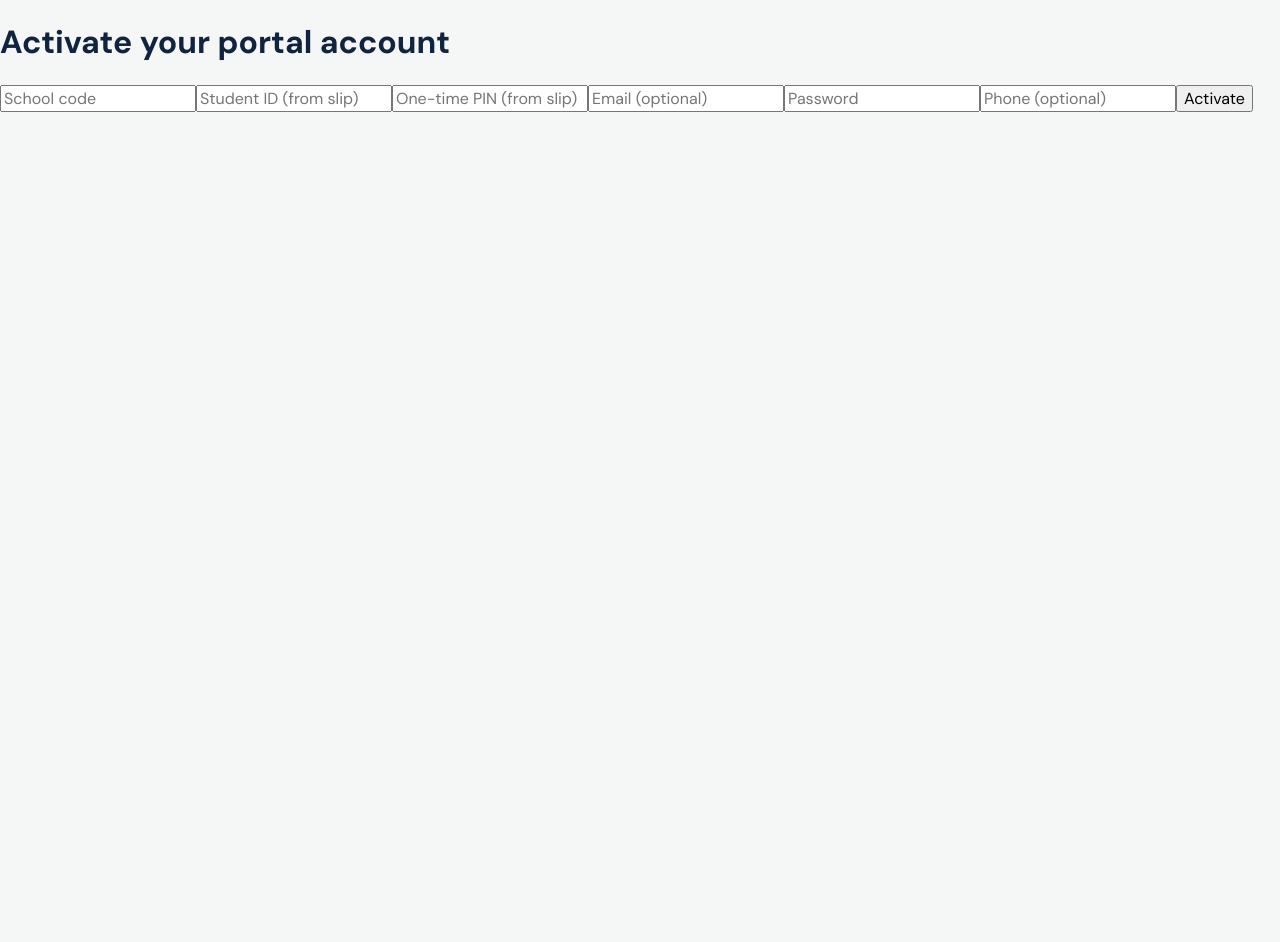
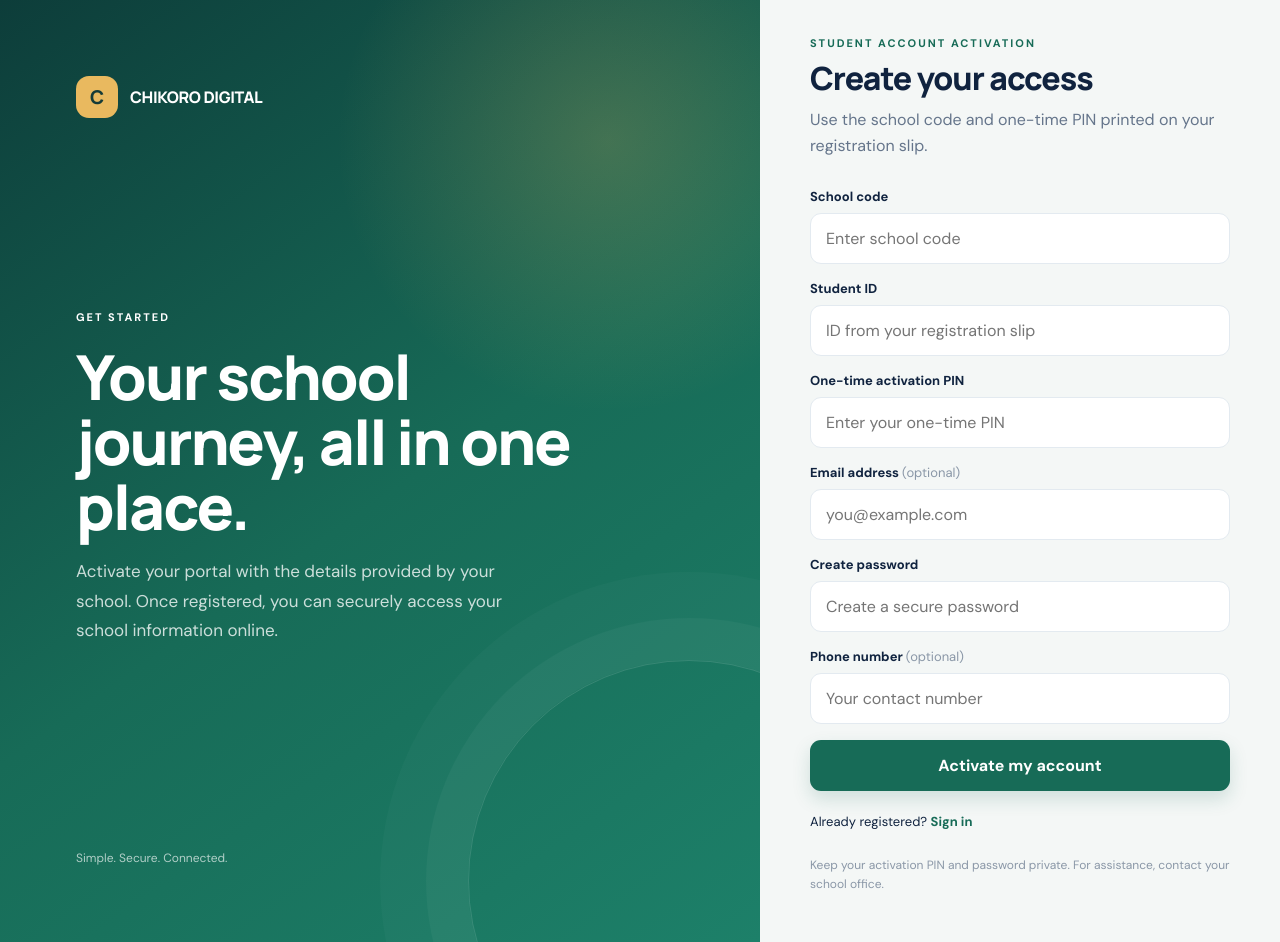
Before and after one commit to Mishtino/Chikoro-Digital, a Next.js app in the folder web/: page /portal/register in a window 1280 px wide. Before the commit the page ends 800 px from the top, so only its background shows below. Built offline with nearby package versions, Linux system fonts and the light colour scheme.

Commit message:
Redesign Chikoro Digital portal authentication screens

```diff
--- a/web/pages/portal/register.js
+++ b/web/pages/portal/register.js
@@ -4,41 +4,38 @@ import { useRouter } from 'next/router';
 export default function PortalRegister() {
   const router = useRouter();
   const [form, setForm] = useState({ school_code: '', student_number: '', pin: '', email: '', password: '', phone: '' });
-  const [error, setError] = useState('');
-  const [success, setSuccess] = useState('');
+  const [error, setError] = useState(''); const [success, setSuccess] = useState(''); const [loading, setLoading] = useState(false);
   async function submit(e) {
-    e.preventDefault();
+    e.preventDefault(); setError(''); setSuccess(''); setLoading(true);
     try {
-      const res = await fetch(`${process.env.NEXT_PUBLIC_API_URL || 'http://localhost:8000'}/portal/register`, {
-        method: 'POST',
-        headers: { 'Content-Type': 'application/json' },
-        body: JSON.stringify(form),
-      });
-      const data = await res.json();
-      if (!res.ok) throw new Error(data.detail || 'Registration failed');
-      setSuccess('Registered. Please log in.');
-      setTimeout(() => router.push('/portal/login'), 1200);
-    } catch (err) {
-      setError(err.message);
-    }
+      const res = await fetch(`${process.env.NEXT_PUBLIC_API_URL || 'http://localhost:8000'}/portal/register`, { method: 'POST', headers: { 'Content-Type': 'application/json' }, body: JSON.stringify(form) });
+      const data = await res.json(); if (!res.ok) throw new Error(data.detail || 'Registration could not be completed.');
+      setSuccess('Your portal account has been activated. You can now sign in.'); setTimeout(() => router.push('/portal/login'), 1500);
+    } catch (err) { setError(err.message); } finally { setLoading(false); }
   }
-  function set(k, v) { setForm((f) => ({ ...f, [k]: v })); }
+  function set(k,v){setForm(f=>({...f,[k]:v}));}
   return (
-    <div className="container">
-      <div className="card">
-        <h1>Activate your portal account</h1>
-        {error && <div className="error">{error}</div>}
-        {success && <div className="success">{success}</div>}
+    <main className="auth-shell">
+      <section className="auth-visual">
+        <div className="brand-lockup"><span className="brand-mark">C</span><span>CHIKORO DIGITAL</span></div>
+        <div className="visual-copy"><span className="eyebrow">Get started</span><h1>Your school journey, all in one place.</h1><p>Activate your portal with the details provided by your school. Once registered, you can securely access your school information online.</p></div>
+        <div className="visual-foot">Simple. Secure. Connected.</div>
+      </section>
+      <section className="auth-panel"><div className="auth-card">
+        <div className="form-eyebrow">Student account activation</div><h2>Create your access</h2><p className="auth-subtitle">Use the school code and one-time PIN printed on your registration slip.</p>
+        {error && <div className="auth-alert error" role="alert">{error}</div>}{success && <div className="auth-alert success" role="status">{success}</div>}
         <form onSubmit={submit}>
-          <input placeholder="School code" value={form.school_code} onChange={(e) => set('school_code', e.target.value)} />
-          <input placeholder="Student ID (from slip)" value={form.student_number} onChange={(e) => set('student_number', e.target.value)} />
-          <input placeholder="One-time PIN (from slip)" value={form.pin} onChange={(e) => set('pin', e.target.value)} />
-          <input type="email" placeholder="Email (optional)" value={form.email} onChange={(e) => set('email', e.target.value)} />
-          <input type="password" placeholder="Password" value={form.password} onChange={(e) => set('password', e.target.value)} />
-          <input placeholder="Phone (optional)" value={form.phone} onChange={(e) => set('phone', e.target.value)} />
-          <button type="submit">Activate</button>
+          <div className="field"><label htmlFor="school-code">School code</label><input id="school-code" value={form.school_code} onChange={e=>set('school_code',e.target.value)} placeholder="Enter school code" required /></div>
+          <div className="field"><label htmlFor="student-number">Student ID</label><input id="student-number" value={form.student_number} onChange={e=>set('student_number',e.target.value)} placeholder="ID from your registration slip" required /></div>
+          <div className="field"><label htmlFor="activation-pin">One-time activation PIN</label><input id="activation-pin" value={form.pin} onChange={e=>set('pin',e.target.value)} placeholder="Enter your one-time PIN" required /></div>
+          <div className="field"><label htmlFor="register-email">Email address <span style={{color:'#8a97a7',fontWeight:400}}>(optional)</span></label><input id="register-email" type="email" autoComplete="email" value={form.email} onChange={e=>set('email',e.target.value)} placeholder="you@example.com" /></div>
+          <div className="field"><label htmlFor="register-password">Create password</label><input id="register-password" type="password" autoComplete="new-password" value={form.password} onChange={e=>set('password',e.target.value)} placeholder="Create a secure password" required minLength={8} /></div>
+          <div className="field"><label htmlFor="register-phone">Phone number <span style={{color:'#8a97a7',fontWeight:400}}>(optional)</span></label><input id="register-phone" value={form.phone} onChange={e=>set('phone',e.target.value)} placeholder="Your contact number" /></div>
+          <button className="auth-button" type="submit" disabled={loading}>{loading ? 'Activating account…' : 'Activate my account'}</button>
         </form>
-      </div>
-    </div>
+        <div className="auth-links"><span>Already registered? <a href="/portal/login">Sign in</a></span></div>
+        <p className="auth-note">Keep your activation PIN and password private. For assistance, contact your school office.</p>
+      </div></section>
+    </main>
   );
 }
```
